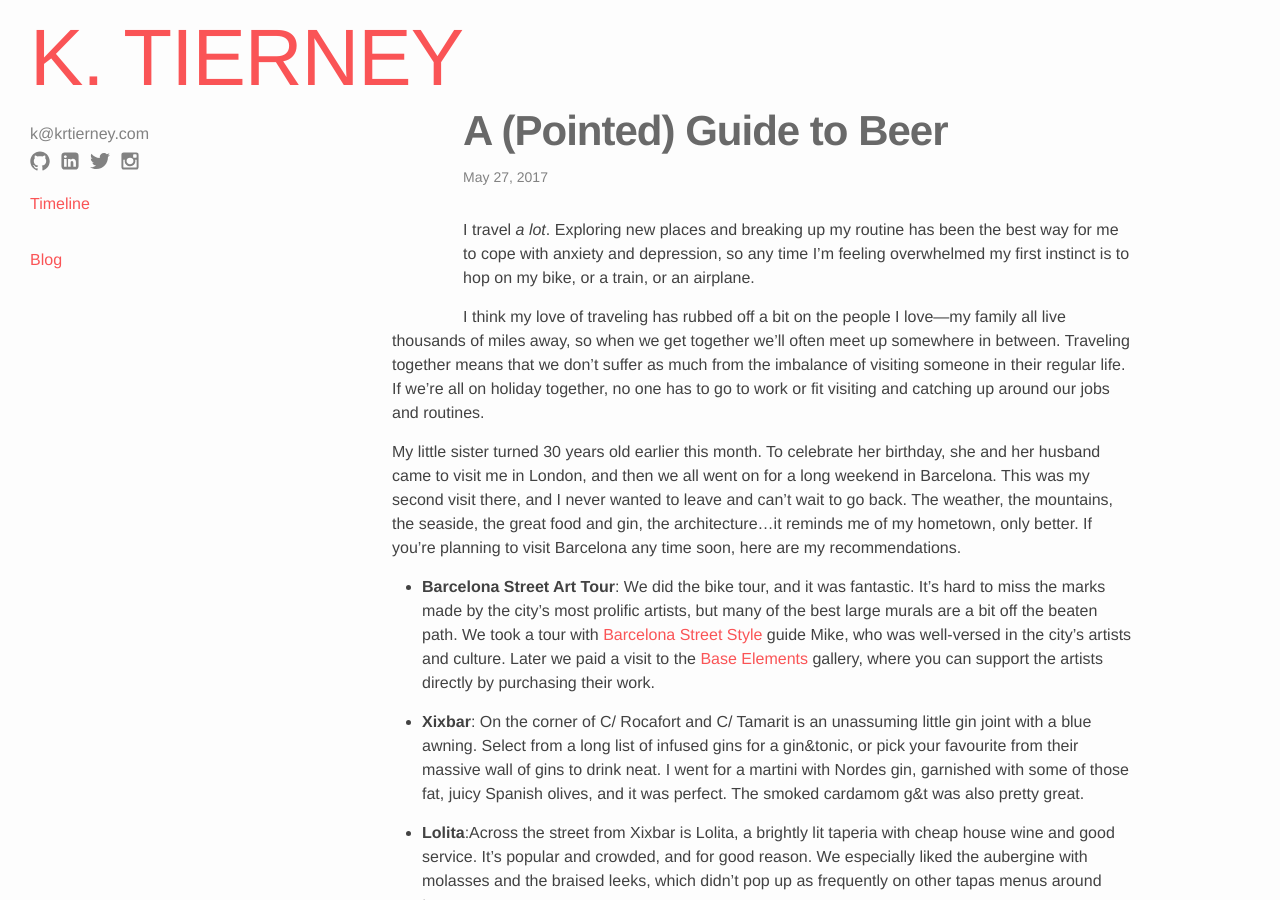
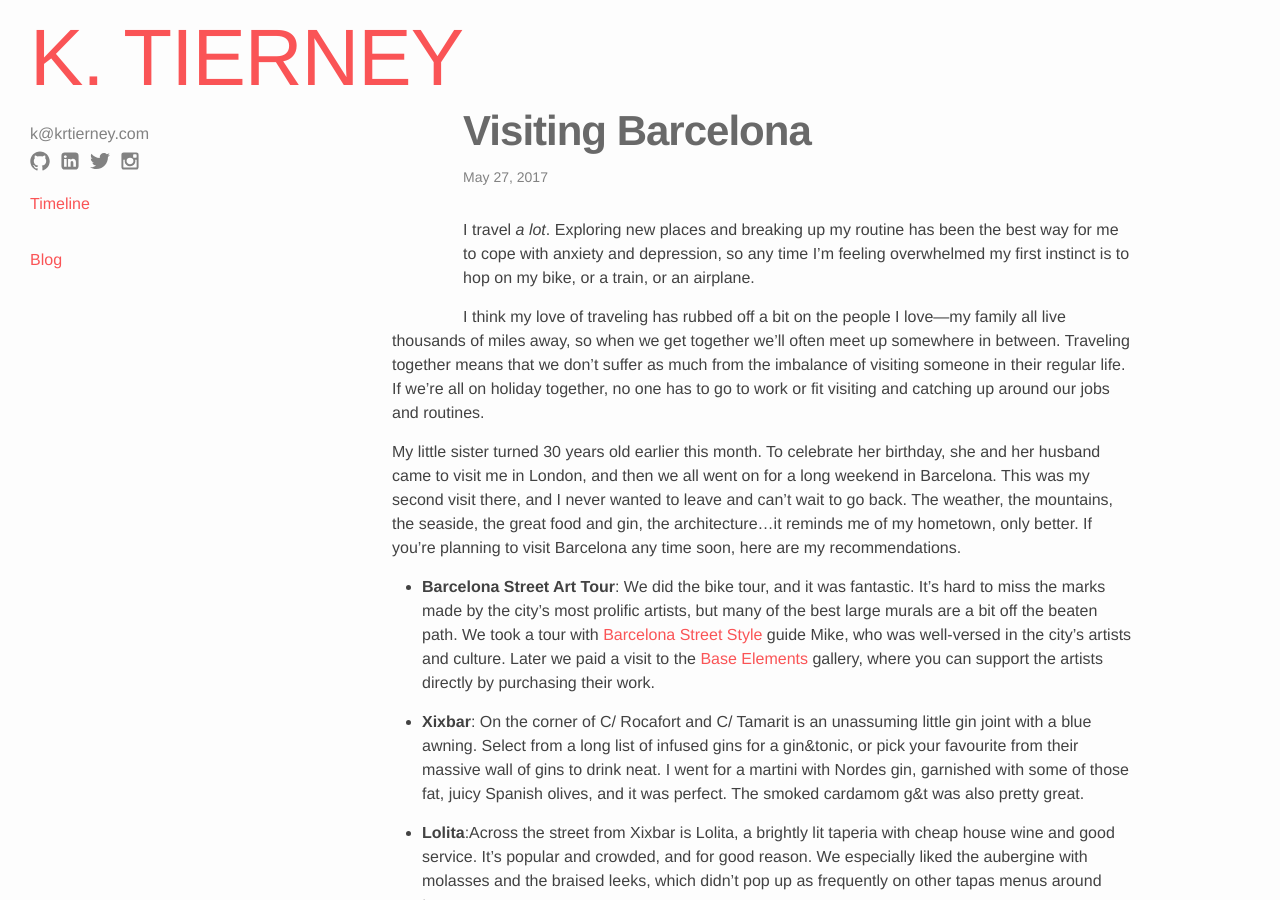
Before and after one commit to krtierney/krtierney.github.io, a Jekyll site: the page built from _posts/2017-05-27-barcelona.markdown, in a window 1280 px wide and 900 px high. Built offline with Jekyll 4.4.1, drawn with Linux system fonts in a browser that asks for light colours; nearby versions of some CDN libraries.

Commit message:
Fixes BCN title

```diff
--- a/_posts/2017-05-27-barcelona.markdown
+++ b/_posts/2017-05-27-barcelona.markdown
@@ -1,6 +1,6 @@
 ---
 layout: post
-title:  "A (Pointed) Guide to Beer"
+title: Visiting Barcelona
 date:   2017-05-27
 permalink: /2017/05/27/barcelona/
 carousel:
```
